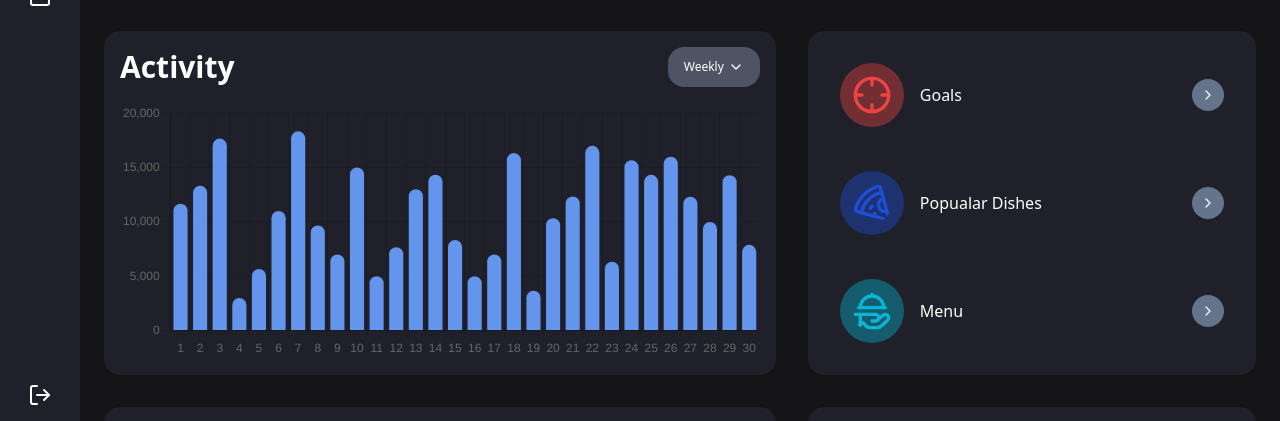
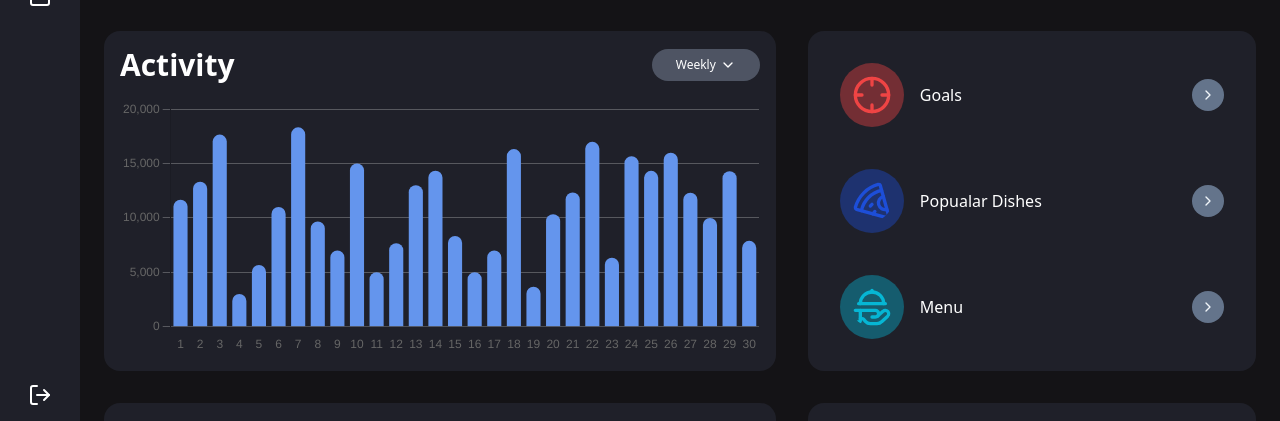
Before and after one commit to Varunrunrunrun/fitpeo-dashboard, a React (Vite) app: page / in a window 1280 px wide. Shown: the part 361-782 px from the top of the page. Built offline with nearby package versions, Linux system fonts and the light colour scheme.

Commit message:
implemented the Bar chart

```diff
--- a/src/components/BarChart.tsx
+++ b/src/components/BarChart.tsx
@@ -32,11 +32,18 @@ const options = {
     },
     scales: {
         x: {
+            grid: {
+                lineWidth: 0,
+            },
             ticks: {
                 stepSize: 4,
             },
         },
         y: {
+            grid: {
+                color: 'rgba(255, 255, 255, 0.5)',
+                lineWidth: 0.5,
+            },
             beginAtZero: false,
             ticks: {
                 stepSize: 5000,
@@ -50,7 +57,7 @@ const BarChart = () => {
         <div className='w-full'>
             <div className='mb-4 flex w-full justify-between items-center gap-4'>
                 <h1 className='text-3xl font-semibold '>Activity</h1>
-                <div className='bg-slate-400 bg-opacity-40 rounded-2xl py-2 px-4 flex justify-center gap-1 items-center cursor-pointer'>
+                <div className='bg-slate-400 bg-opacity-40 rounded-2xl py-1 px-6 flex justify-center gap-1 items-center cursor-pointer'>
                     <p className='text-xs'>Weekly</p>
                     <Icon name='ChevronDown' className='w-4' />
                 </div>
```
